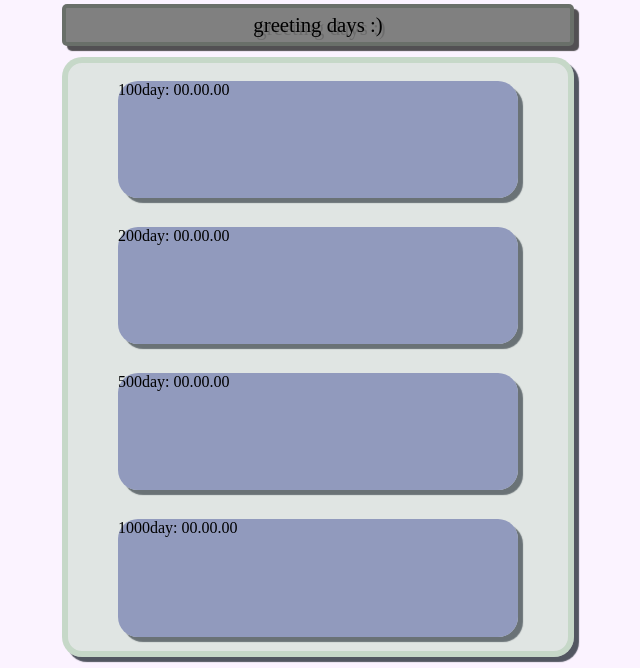
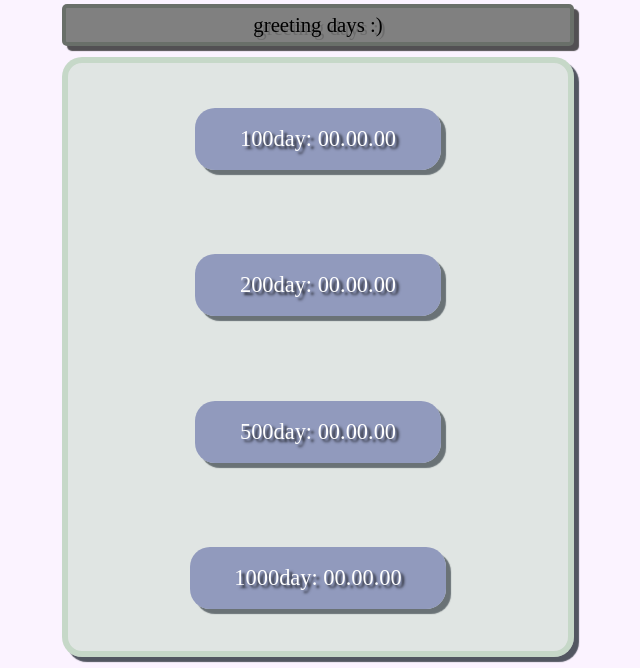
Before and after one commit to ShinMini/CSS-Animation-Form, a plain HTML site: page index.html in a window 1280 px wide. Shown: the part 218-886 px from the top of the page, without its empty margins (322-962 px from the left). Drawn offline with Linux system fonts and the light colour scheme; a web font is replaced by a local one.

Commit message:
[feat]  span:nth-child(1~3), div.100date~1000date
[update] section.calculator (line102)
delete wasted attribute) {
box-shadow
make easer to viewing

[update] section.calculator div (line 120)
add feat styling to easer view

```diff
--- a/style.css
+++ b/style.css
@@ -99,33 +99,42 @@ section.separatePartion article {
 }
 
 section.calculator {
-    box-shadow: 5px 5px 1px rgba(10, 20, 30, 0.7);
-    border: rgba(90, 160, 90, 0.2) solid 0.4em;
+    width: 40%;
+    height: 600px;
     padding-top: 0.17em;
-    border-radius: 20px;
     margin: 0.7em auto;
     background-color: rgba(94, 160, 90, 0.17);
+
     display: grid;
+    grid-template-columns: repeat(25, 4);
+
     box-sizing: border-box;
-    width: 40%;
-    height: 600px;
-    grid-template-columns: repeat(25, 4);
-    -webkit-border-radius: 20px;
-    -moz-border-radius: 20px;
-    -ms-border-radius: 20px;
-    -o-border-radius: 20px;
+    border: rgba(90, 160, 90, 0.2) solid 0.4em;
+    border-radius: 20px;
+
+    box-shadow: 5px 5px 1px rgba(10, 20, 30, 0.7);
 }
 
 section.calculator div {
-    width: 80%;
-    height: 80%;
+    width: auto;
+    height: auto;
+
+    padding: 0.8em;
+        padding-right: 2em;
+        padding-left: 2em;
+
     background-color:rgba(125, 136, 180, 0.8);
+    color: #ffffff;
+
+    font-size: 1.4em;
+        text-shadow: 0.15em 0.12em 0.12em rgba(1, 1, 1, 0.8);
+
+    display: flex;
+        align-items: center;
+        justify-content: center;
+
     border-radius: 20px;
     box-shadow: 5px 5px 1px rgba(10, 20, 30, 0.55);
-    -webkit-border-radius: 20px;
-    -moz-border-radius: 20px;
-    -ms-border-radius: 20px;
-    -o-border-radius: 20px;
 }
 
 section.firstMeet section.dotBar span{
```
